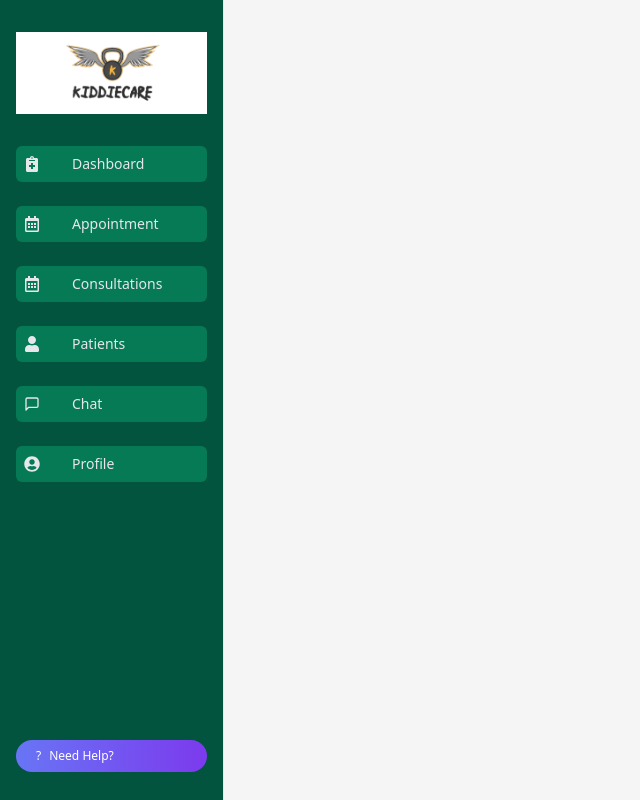
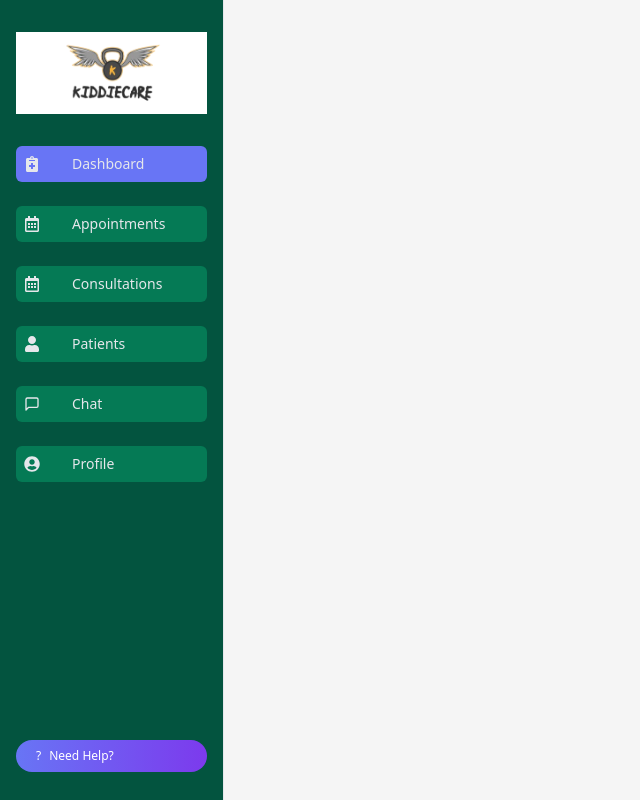
Before and after one commit to Jbacenas0/CAPSTONE, a React (Vite) app in the folder CAPSTONE-FINAL-main/: page /guardian in a window 1280 px wide. Shown: the whole page, without its empty margins (0-640 px from the left). Built offline with nearby package versions, Linux system fonts and the light colour scheme; no server answers.

Commit message:
frontend

```diff
--- a/CAPSTONE-FINAL-main/src/components/Sidebar/GuardianSidebar.jsx
+++ b/CAPSTONE-FINAL-main/src/components/Sidebar/GuardianSidebar.jsx
@@ -1,16 +1,15 @@
 import React, { useState } from 'react';
 import { Link } from 'react-router-dom';
 import { LuMessageSquare } from 'react-icons/lu';
-import { IoIosNotificationsOutline } from 'react-icons/io';
 import { FaNotesMedical, FaRegCalendarAlt, FaUser, FaUserCircle } from 'react-icons/fa';
 import logo from '../../assets/kiddie.png';
 
 const GuardianSidebar = () => {
-    const [activeLink, setActiveLink] = useState(0);
+  const [activeLink, setActiveLink] = useState(1); // Default to dashboard
 
   const SIDEBAR_LINKS = [
     { id: 1, path: "/guardian/dashboard", name: "Dashboard", icon: FaNotesMedical },
-    { id: 2, path: "/guardian/appointments", name: "Appointment", icon: FaRegCalendarAlt },
+    { id: 2, path: "/guardian/appointments", name: "Appointments", icon: FaRegCalendarAlt },
     { id: 3, path: "/guardian/consultations", name: "Consultations", icon: FaRegCalendarAlt },
     { id: 4, path: "/guardian/patients", name: "Patients", icon: FaUser },
     { id: 5, path: "/guardian/chat", name: "Chat", icon: LuMessageSquare },
@@ -19,33 +18,37 @@ const GuardianSidebar = () => {
 
   const handleLinkClick = (id) => {
     setActiveLink(id);
-  }
+  };
 
   return (
-    <div className="w-16 md:w-56 fixed left-0 top-0 z-10 h-screen border-r pt-8 px-4 bg-green-800 ">
-      {/* Logo Section */}
+    <div className="w-16 md:w-56 fixed left-0 top-0 z-10 h-screen border-r pt-8 px-4 bg-green-800">
       <div className="mb-5 bg-white flex justify-center">
         <img src={logo} alt="logo" className="w-28 hidden md:flex" />
         <img src={logo} alt="logo" className="w-8 flex md:hidden" />
       </div>
 
-      {/* Links Section */}
       <ul className="mt-8 space-y-6">
         {SIDEBAR_LINKS.map((link) => (
-          <li key={link.id}
-          className={'font-medium rounded-md py-2 px-2 bg-green-600 hover:bg-green-500 hover:text-black ${activeLink === index ? "bg-indigo-500": ""} '}>
-
-            <Link to={link.path} className="flex justify-center md:justify-start items-center md:space-x-5"
-                onClick={() => handleLinkClick(index)}>
-              <span className="mr-3 text-gray-200"><link.icon /></span>
+          <li
+            key={link.id}
+            className={`font-medium rounded-md py-2 px-2 bg-green-600 hover:bg-green-500 hover:text-black ${
+              activeLink === link.id ? "bg-indigo-500" : ""
+            }`}
+          >
+            <Link
+              to={link.path}
+              className="flex justify-center md:justify-start items-center md:space-x-5"
+              onClick={() => handleLinkClick(link.id)}
+            >
+              <span className="mr-3 text-gray-200">
+                <link.icon />
+              </span>
               <span className="text-sm text-gray-200 hidden md:flex">{link.name}</span>
-
             </Link>
           </li>
         ))}
       </ul>
 
-      {/* Footer Section */}
       <div className="w-full absolute bottom-5 left-0 px-4 py-2 cursor-pointer text-center">
         <p className="flex items-center space-x-2 text-xs text-white py-2 px-5 rounded-full bg-gradient-to-r from-indigo-500 to-violet-600">
           <span>?</span> <span className="hidden md:flex">Need Help?</span>
```
